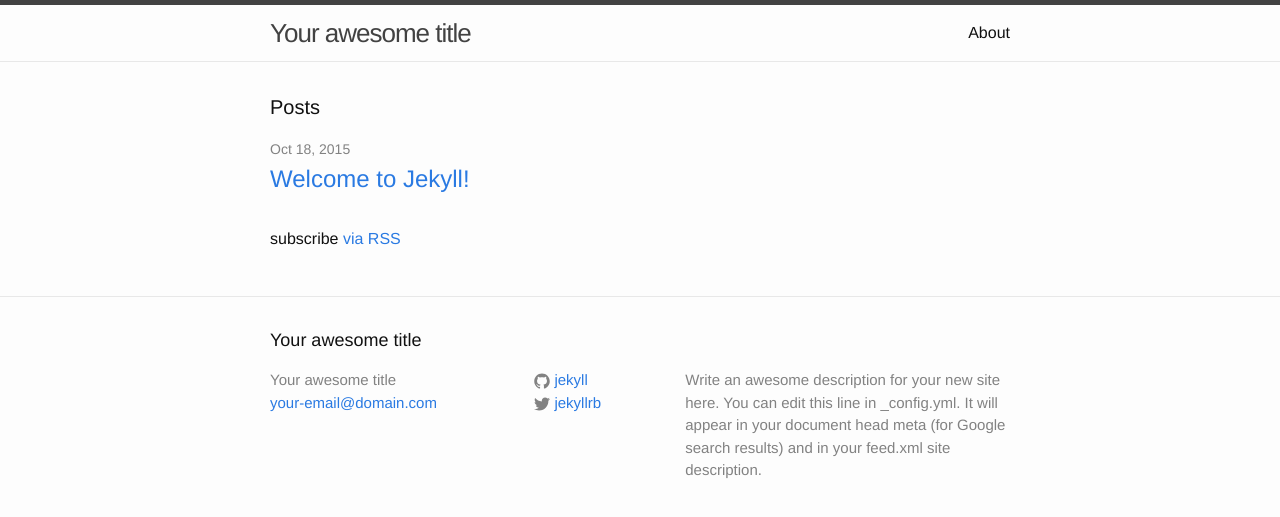
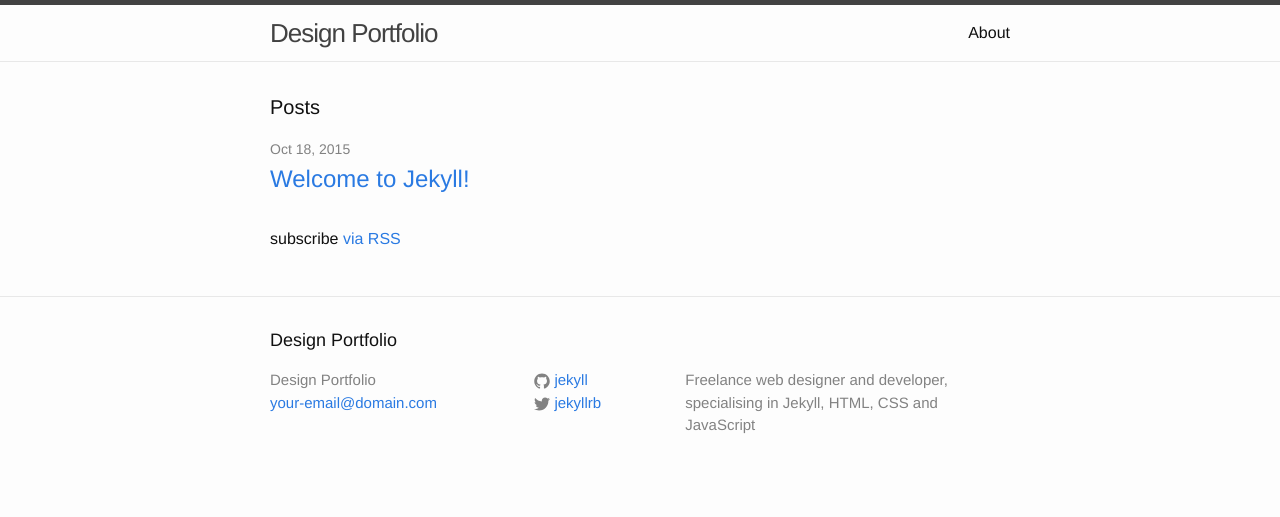
Before and after one commit to traianmunteanu/designer-portfolio, a Jekyll site: the page built from index.html, in a window 1280 px wide. Shown: the top 517 px of the page. Built offline with Jekyll 4.4.1, drawn with Linux system fonts in a browser that asks for light colours.

Commit message:
Config settings in .yml file

```diff
--- a/_config.yml
+++ b/_config.yml
@@ -1,14 +1,26 @@
 # Site settings
-title: Your awesome title
+title: Design Portfolio
 email: your-email@domain.com
 description: > # this means to ignore newlines until "baseurl:"
-  Write an awesome description for your new site here. You can edit this
-  line in _config.yml. It will appear in your document head meta (for
-  Google search results) and in your feed.xml site description.
+  Freelance web designer and developer, specialising in Jekyll, HTML, CSS and JavaScript
 baseurl: "" # the subpath of your site, e.g. /blog/
-url: "http://yourdomain.com" # the base hostname & protocol for your site
+url: "http://example.com" # the base hostname & protocol for your site
+
 twitter_username: jekyllrb
 github_username:  jekyll
+google_username: guyroutledge
+
+permalink: /:categories/:title
+
+links:
+  -title: about
+  url: /about
+  -title: work
+  url: /work
+  -title: articles
+  url: /articles
+  -title: hire me
+  url: /hire-me
 
 # Build settings
 markdown: kramdown
```
